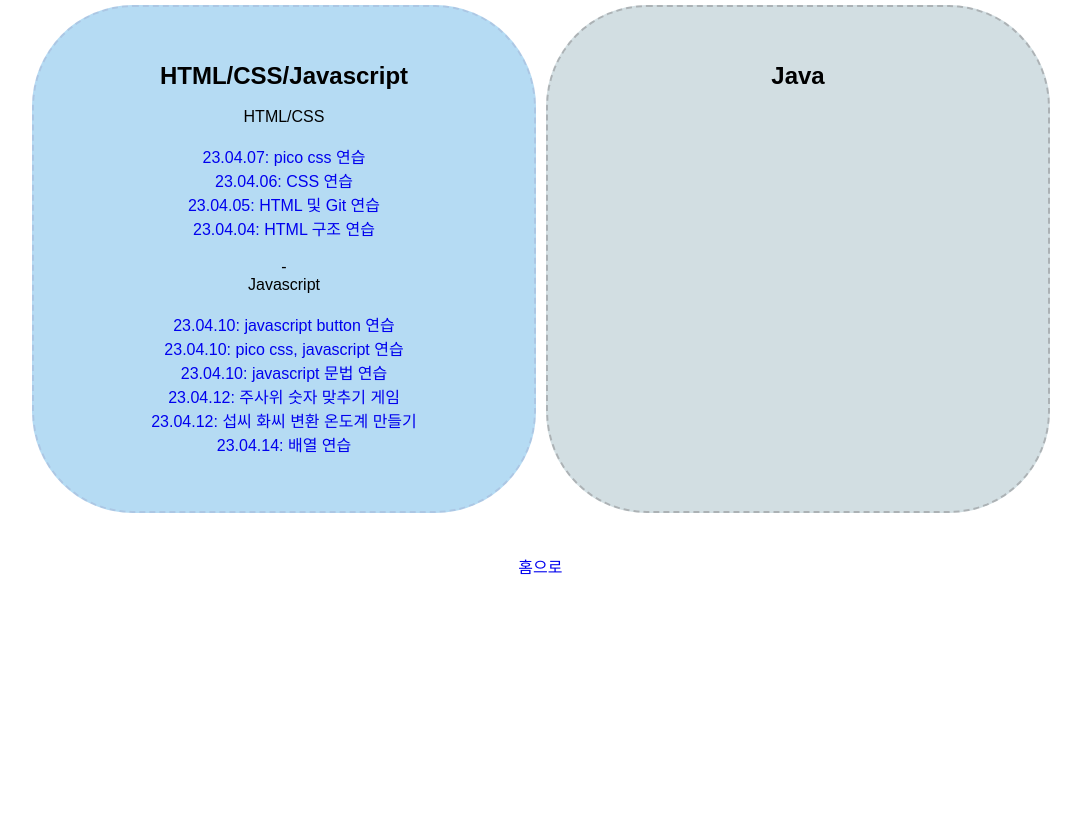
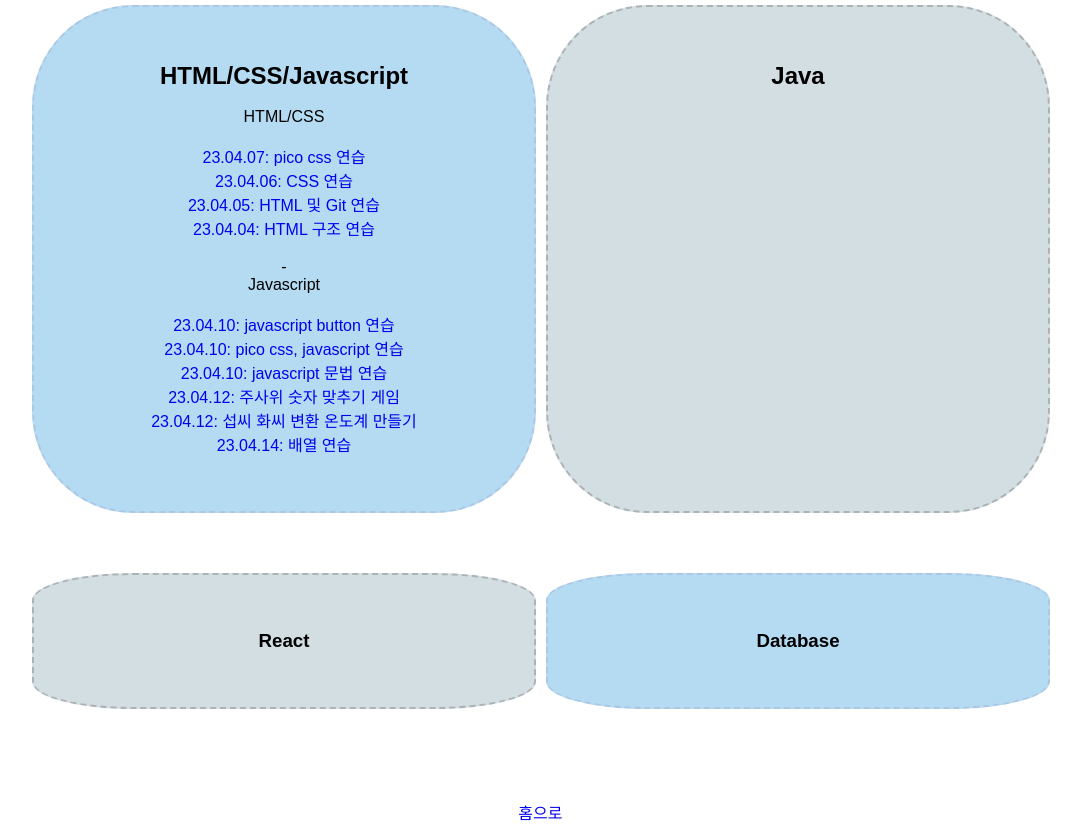
Before and after one commit to marine-yang-so-yun/K-digital2023_htmlcss, a plain HTML site: page techblog/practice.html in a window 1280 px wide. Shown: the whole page, without its empty margins (99-1180 px from the left). Before the commit the page ends 800 px from the top, so only its background shows below. Drawn offline with Linux system fonts and the light colour scheme; a web font is replaced by a local one.

Commit message:
페이지 추가

```diff
--- a/techblog/practice.html
+++ b/techblog/practice.html
@@ -40,7 +40,6 @@
                     <a href="..\javascript\17.html">23.04.12: 섭씨 화씨 변환 온도계 만들기</a></li>
                     <a href="..\javascript\19.html">23.04.14: 배열 연습</a></li>
                 </ul>
-
             </div>
         </article>
 
@@ -49,6 +48,18 @@
             <div id="blueList">
                 <h1>Java</h1>
             </div>
+        </article>
+        <article id = "htmljava">
+            <article id="greyArticle">
+                <div id="blueList">
+                    <h1>React</h1>
+                </div>
+            </article>
+            <article id="blueArticle">
+                <div id="blueList">
+                    <h1>Database</h1>
+                </div>
+            </article>
         </article>
     </div>
 
```
